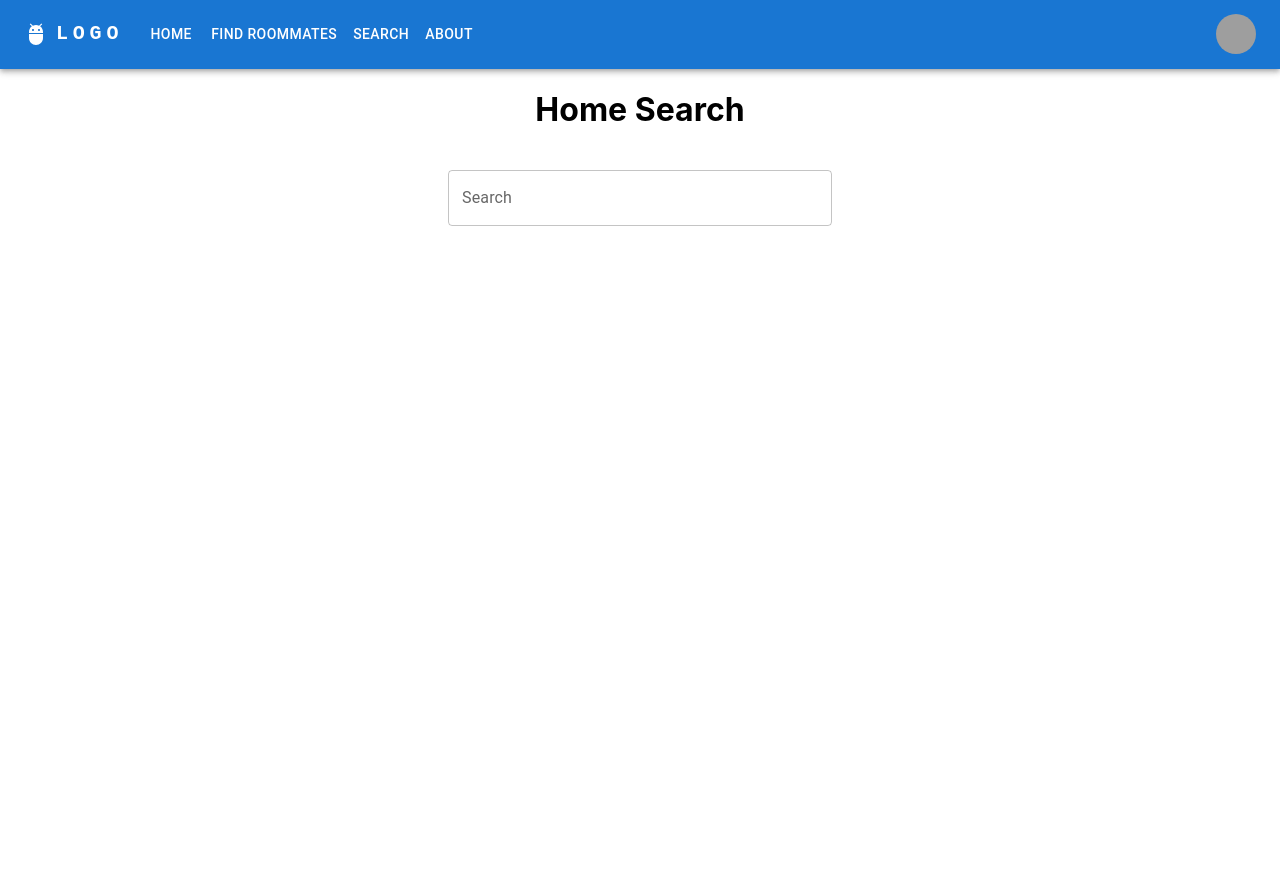
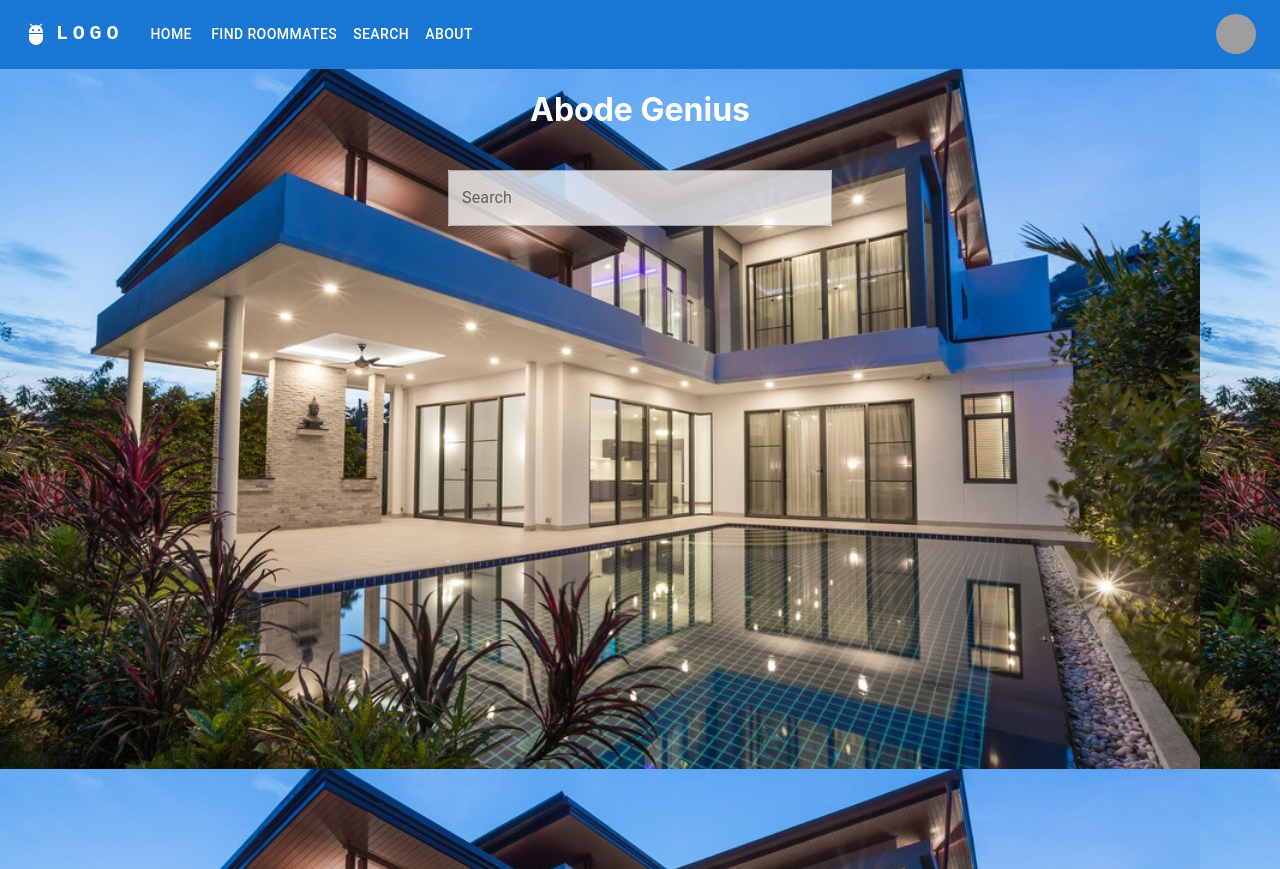
Before and after one commit to viraj-shah18/HousingSanDiego, a React (Create React App) app in the folder frontend/: page / in a window 1280 px wide. Built offline with nearby package versions, Linux system fonts and the light colour scheme; grey boxes are pictures that could not be loaded.

Commit message:
added background image

```diff
--- a/frontend/src/components/homePage.js
+++ b/frontend/src/components/homePage.js
@@ -3,6 +3,8 @@ import * as React from 'react';
 import { useState } from "react";
 import TextField from "@mui/material/TextField";
 import "../styles.css";
+import background from "../imgs/home.jpg";
+
 
 
 function HomePage() {
@@ -23,8 +25,8 @@ function Search({ details }) {
     const [searchShow, setSearchShow] = useState(false);
 
     return (
-      <div className="main">
-      <h1>Home Search</h1>
+      <div className="main" style={{ backgroundImage: `url(${background})` }}>
+      <h1>Abode Genius</h1>
       <div className="search">
         <TextField
           id="outlined-basic"
--- a/frontend/src/styles.css
+++ b/frontend/src/styles.css
@@ -5,8 +5,13 @@
     align-items: center;
     flex-direction: column;
     row-gap: 20px;
+    color: white;
+
   }
 
 .search {
     width: 30%;
+    background:white;
+    opacity: 0.75;
+
   }
```
Also changed, not shown: frontend/src/imgs/home.jpg (added), 1 other file (tests, documents, lock files or other folders).
